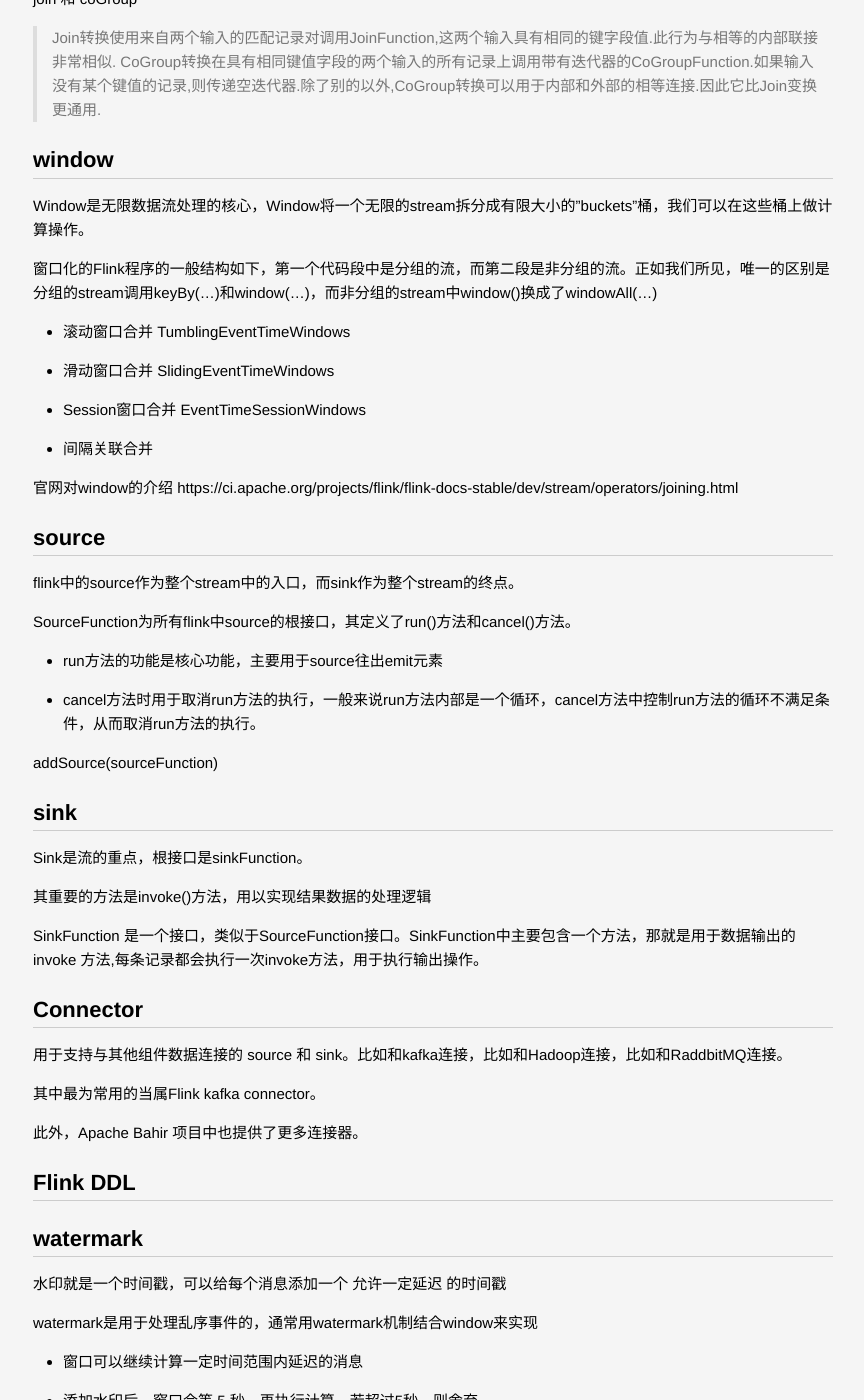
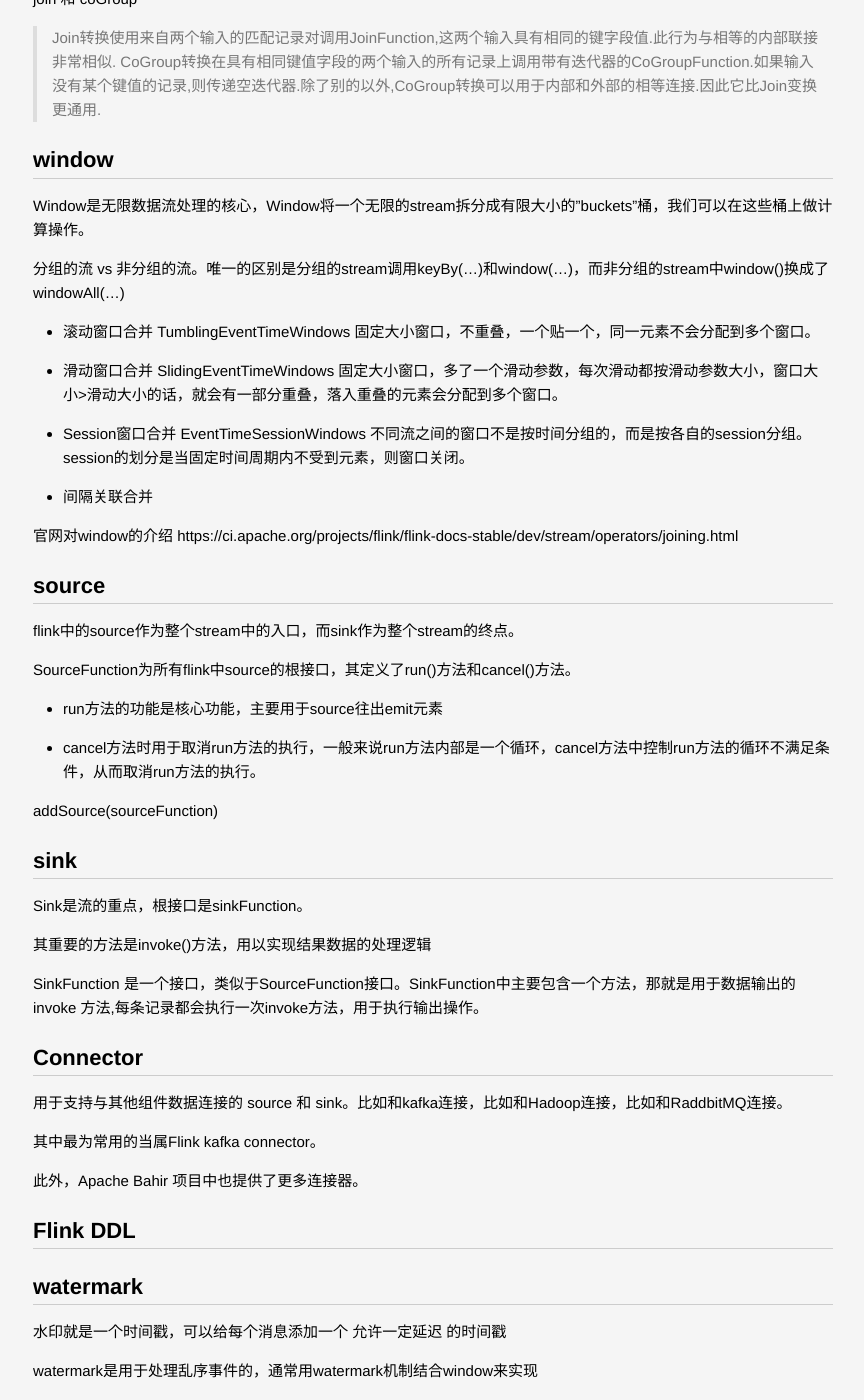
Before and after one commit to lucky521/blog, a Jekyll site: the page built from _posts/framework/2020-03-05-flink.markdown, in a window 1280 px wide and 1400 px high, scrolled down 2039 px. Shown: the whole window, without its empty margins (207-1071 px from the left). Built offline with Jekyll 4.4.1, drawn with Linux system fonts in a browser that asks for light colours; some of the changed text lies outside the part shown.

Commit message:
Update 2020-03-05-flink.markdown

````diff
--- a/_posts/framework/2020-03-05-flink.markdown
+++ b/_posts/framework/2020-03-05-flink.markdown
@@ -31,6 +31,9 @@
 stream application
 
 
+
+
+
 # Flink功能
 
 ## StreamExecutionEnvironment
@@ -62,11 +65,14 @@
 
 Window是无限数据流处理的核心，Window将一个无限的stream拆分成有限大小的”buckets”桶，我们可以在这些桶上做计算操作。
 
-窗口化的Flink程序的一般结构如下，第一个代码段中是分组的流，而第二段是非分组的流。正如我们所见，唯一的区别是分组的stream调用keyBy(…)和window(…)，而非分组的stream中window()换成了windowAll(…)
+分组的流 vs 非分组的流。唯一的区别是分组的stream调用keyBy(…)和window(…)，而非分组的stream中window()换成了windowAll(…)
 
 - 滚动窗口合并 TumblingEventTimeWindows
+固定大小窗口，不重叠，一个贴一个，同一元素不会分配到多个窗口。
 - 滑动窗口合并 SlidingEventTimeWindows
+固定大小窗口，多了一个滑动参数，每次滑动都按滑动参数大小，窗口大小>滑动大小的话，就会有一部分重叠，落入重叠的元素会分配到多个窗口。
 - Session窗口合并 EventTimeSessionWindows
+不同流之间的窗口不是按时间分组的，而是按各自的session分组。session的划分是当固定时间周期内不受到元素，则窗口关闭。
 - 间隔关联合并
 
 官网对window的介绍 https://ci.apache.org/projects/flink/flink-docs-stable/dev/stream/operators/joining.html
@@ -121,15 +127,16 @@
 
 
 
-# 部署
+# Flink部署
 
 ## standalone mode
 
-mac环境下: /usr/local/Cellar/apache-flink/1.9.1/libexec
+mac环境下: 用brew安装flink， $ brew install apache-flink
+* brew安装的flink会放置在 /usr/local/Cellar/apache-flink/1.9.1/libexec
 
-./libexec/bin/start-cluster.sh
+* ./libexec/bin/start-cluster.sh
 
-./libexec/bin/stop-cluster.sh
+* ./libexec/bin/stop-cluster.sh
 
 ## yarn mode
 
@@ -143,7 +150,9 @@
 
 # Flink HelloWorld
 
-## Commands
+下面是一些最为简单的例子程序
+
+## Basic Commands
 
 ```shell
 cd /usr/local/Cellar/apache-flink/1.9.1 && ./libexec/bin/start-cluster.sh
````
Also changed, not shown: other parts of _posts/framework/2020-03-05-flink.markdown (+1 -1 lines).
